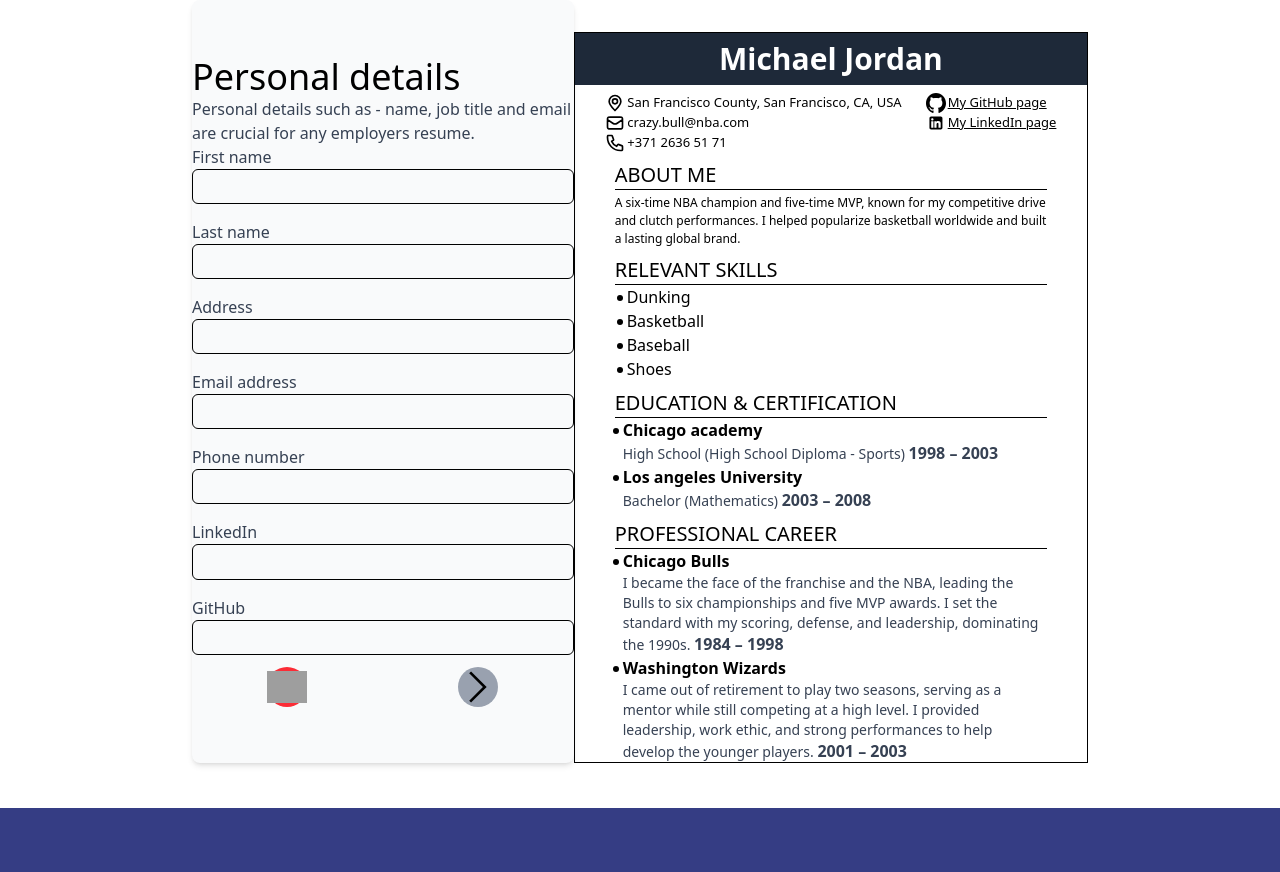
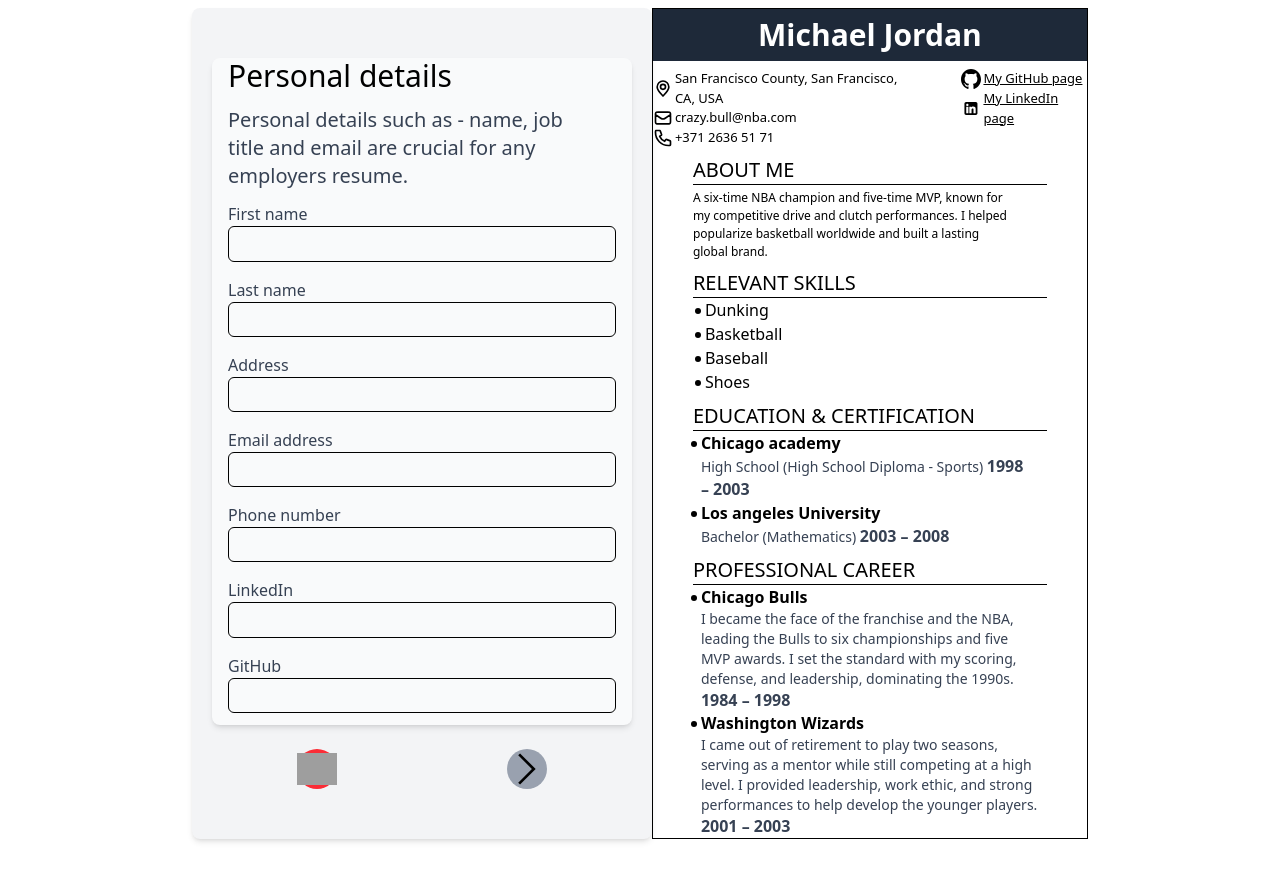
Before and after one commit to thedenisovan/react-cv-project, a React (Vite) app: page / in a window 1280 px wide. Before the commit the page ends 808 px from the top, so only its background shows below. Built offline with nearby package versions, Linux system fonts and the light colour scheme; grey boxes are pictures that could not be loaded.

Commit message:
Edit: removed ugly from form elemnts

```diff
--- a/src/components/App.jsx
+++ b/src/components/App.jsx
@@ -227,7 +227,7 @@
         index > 2 ? 'flex-col' : 'flex-row'
       }`}
     >
-      <div className='flex flex-col justify-center align-center bg-gray-50 rounded-lg shadow-md space-y-3'>
+      <div className='mt-[.5rem] px-5 flex flex-col justify-center align-center bg-gray-100 rounded-lg shadow-md space-y-3'>
         {returnCorrectPage()}
         <ButtonComponent
           index={index}
--- a/src/components/CvField.jsx
+++ b/src/components/CvField.jsx
@@ -22,7 +22,7 @@
     <div
       className={`${
         index === 3 ? 'block' : 'hidden' // If user is on small device and reaches last page display cv field
-      } font-[Gill Sans] max-w-xl w-full aspect-[210/297] border-1 m-auto mt-[2rem] lg:block`}
+      } font-[Gill Sans] max-w-xl w-full aspect-[210/297] border-1 m-auto mt-[.5rem] lg:block`}
     >
       <CvHeader
         name={name}
--- a/src/components/sections/Career.jsx
+++ b/src/components/sections/Career.jsx
@@ -25,7 +25,7 @@
           resetExperience={resetExperience}
           academy={academy}
         />
-        <ul className='flex flex-col gap-3'>
+        <ul className='flex flex-col gap-1 mt-1 mb-5'>
           {education.map((instance) => (
             <li
               key={instance.id}
@@ -54,7 +54,7 @@
           isEducation={false}
           storeCareer={storeCareer}
         />
-        <ul className='flex flex-col gap-3'>
+        <ul className='flex flex-col gap-1 mt-1 mb-1'>
           {storedCareer.map((instance) => (
             <li
               key={instance.id}
@@ -91,7 +91,7 @@
   storeCareer,
 }) {
   return (
-    <form className='p-4 bg-gray-50 rounded-lg shadow-md space-y-3'>
+    <form className='px-4 bg-gray-50 rounded-lg shadow-md space-y-3'>
       <h2 className='text-2xl font-medium mt-2 -mb-1'>{title}</h2>
       <label htmlFor={type}>{label}</label>
       <div>
--- a/src/components/sections/PersonalInfo.jsx
+++ b/src/components/sections/PersonalInfo.jsx
@@ -3,12 +3,13 @@
 export default function PersonalInfo({ onStateChange }) {
   return (
     <Container>
-      <h1 className='text-2xl md:text-3xl lg:text-4xl font-medium mt-[5-rem]'>
+      <div className='pb-3 px-4 bg-gray-50 rounded-lg shadow-md space-y-3 mb-3'>
+        <h1 className='text-2xl md:text-3xl font-medium mt-[5-rem]'>
           Personal details
         </h1>
-      <p className='text-1xl font-normal text-gray-700'>
-        Personal details such as - name, job title and email are crucial for any
-        employers resume.
+        <p className='text-xl font-normal text-gray-700'>
+          Personal details such as - name, job title and email are crucial for
+          any employers resume.
         </p>
         <form className='flex flex-col gap-[1rem]'>
           <UserInput
@@ -54,6 +55,7 @@
             labelText='GitHub'
           />
         </form>
+      </div>
     </Container>
   );
 }
--- a/src/components/sections/Skills.jsx
+++ b/src/components/sections/Skills.jsx
@@ -10,7 +10,7 @@
   // Creates skill list comp on form side of screen so user can delete skill
   function SkillList({ skills }) {
     return (
-      <ul className='flex flex-col gap-3'>
+      <ul className='flex flex-col gap-1 mb-1'>
         {skills.map((skill) => (
           <li
             key={skill}
@@ -31,10 +31,9 @@
 
   return (
     <Container>
-      <h1 className='text-2xl md:text-3xl lg:text-4xl font-medium'>
-        About me section
-      </h1>
-      <p className='text-2xl font-normal text-gray-700'>
+      <div className='px-4 bg-gray-50 rounded-lg shadow-md space-y-3 mb-3'>
+        <h1 className='text-2xl md:text-3xl font-medium'>About me section</h1>
+        <p className='text-xl font-normal text-gray-700'>
           Here you can showcase your skills related to job you apply for.
         </p>
         <label htmlFor='about' className='mt-3'>
@@ -50,14 +49,16 @@
         </label>
         <div>
           <input
-          onChange={(e) => onStateChange('skills', e.target.id, e.target.value)}
+            onChange={(e) =>
+              onStateChange('skills', e.target.id, e.target.value)
+            }
             id='skillInput'
             type='text'
             className='w-full p-2 border border-gray-300 rounded-md focus:ring-2 focus:ring-emerald-500 focus:outline-none'
             value={skillInput}
           />
           <button
-          className='mt-2 px-4 py-2 bg-emerald-600 text-white font-semibold rounded-md hover:bg-emerald-700 transition'
+            className='mb-1 mt-2 px-4 py-2 bg-emerald-600 text-white font-semibold rounded-md hover:bg-emerald-700 transition'
             onClick={() => {
               addSkill();
             }}
@@ -65,6 +66,7 @@
             Add
           </button>
         </div>
+      </div>
       <SkillList skills={skills} />
     </Container>
   );
--- a/src/styles/index.css
+++ b/src/styles/index.css
@@ -2,7 +2,7 @@
 
 html {
   /* 4. Add accessible line-height */
-  height: 101% !important;
+  height: 100% !important;
   line-height: 1.5;
   /* 5. Improve text rendering */
   -webkit-font-smoothing: antialiased;
@@ -13,7 +13,7 @@
   margin: auto;
   max-width: 1300px;
   /* padding: 40px; */
-  height: 100% !important;
+  height: 109% !important;
   display: flex;
   /* align-items: center; */
   justify-content: center;
```
Lines whose indentation alone changed are shown as unchanged.
